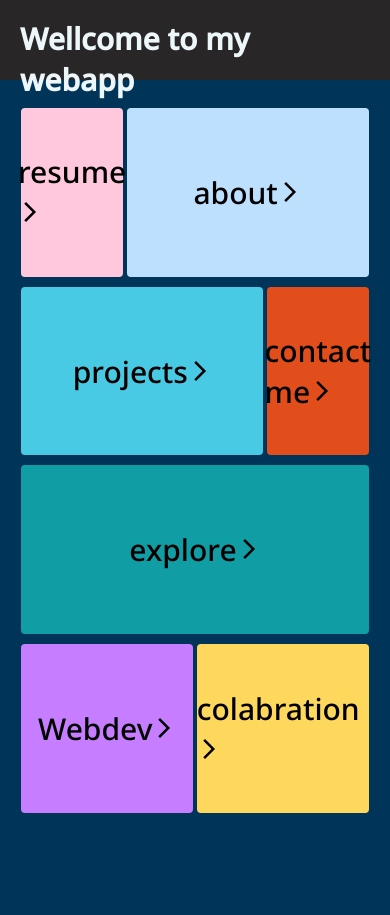
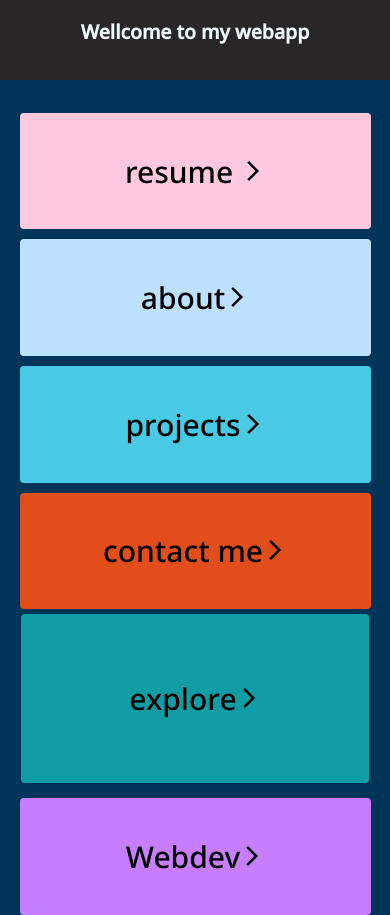
Before and after one commit to BuddhadebKoner/portpolio-design, a plain HTML site: page index.html in a window 390 px wide. Shown: the top 915 px of the page. Drawn offline with nearby package versions, Linux system fonts and the light colour scheme; a web font is replaced by a local one.

Commit message:
make responsive

```diff
--- a/style.css
+++ b/style.css
@@ -3,11 +3,11 @@
 
 .material-symbols-outlined {
     font-variation-settings:
-    'FILL' 0,
-    'wght' 400,
-    'GRAD' 0,
-    'opsz' 24
-  }
+        'FILL' 0,
+        'wght' 400,
+        'GRAD' 0,
+        'opsz' 24
+}
 
 :root {
     --background: #003459;
@@ -139,6 +139,7 @@ main {
     width: 29%;
     border-radius: 1vw;
 }
+
 .my-resume:hover {
     background-color: var(--pink-deep);
 }
@@ -253,8 +254,44 @@ main {
     opacity: 0;
     animation: fadeIn 2s cubic-bezier(0.3, 0.56, 0, 0.92) forwards;
 }
+
 @keyframes fadeIn {
     to {
         opacity: 1;
     }
 }
+
+/* for responsive  */
+@media screen and (max-width: 710px) {
+    body {
+        overflow-x: hidden;
+        overflow-y: auto;
+    }
+    .logo{
+        font-size: 5vw;
+    }
+
+    .first-row,
+    .sec-row,
+    .forth-row {
+        flex-direction: column;
+        height: fit-content;
+        flex-wrap: nowrap;
+        align-items: center;
+        margin: 0px;
+        width: 100%;
+        height: 30vh;
+    }
+
+    .project,
+    .contact,
+    .webdev,
+    .colab,
+    .my-resume,
+    .about-me {
+        width: 100%;
+        height: 50%;
+        margin: 5px;
+    }
+
+}
```
